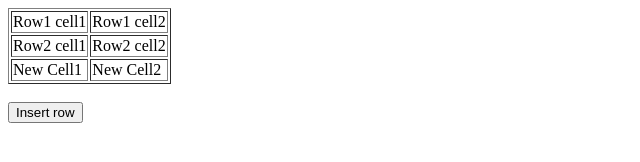
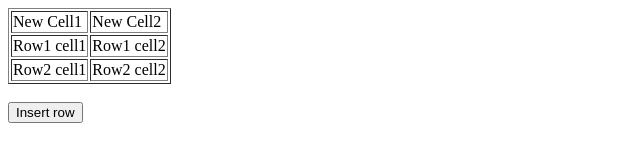
Before and after one commit to acciojob/create-table-1-adityatadas24, a website: page main.html in a window 1280 px wide. Both pictures are taken after a click on the button "Insert row". Shown: the full height of the page, 0-640 px from the left. Drawn offline with Linux system fonts and the light colour scheme.

Commit message:
created a submission

```diff
--- a/main.html
+++ b/main.html
@@ -10,7 +10,7 @@
 
 <body>
 	<table id="sampleTable" border="1">
-		<tr><td>Row1 cell1</td>
+		<tr id="row"><td>Row1 cell1</td>
 		<td>Row1 cell2</td></tr>
 		<tr><td>Row2 cell1</td>
 		<td>Row2 cell2</td></tr>
--- a/script.js
+++ b/script.js
@@ -1,12 +1,26 @@
 function insert_Row() {
     //Write your code here
 	const sampleRow = document.getElementById("sampleTable");
+	const rows = document.querySelector("#sampleTable>tr>td");
 
-	const tr = document.createElement("tr");
-	tr.innerHTML = "<td>New Cell1</td><td>New Cell2</td>";
+	// const tr = document.createElement("tr");
+	// tr.innerHTML = "<td>New Cell1</td><td>New Cell2</td>";
 
-	sampleRow.appendChild(tr);
-	sampleRow.insertAfter(tr);
+	// sampleRow.appendChild(tr);
+
+	 let row = sampleRow.insertRow(0); // We are adding at the end
+
+      // Create table cells
+      let c1 = row.insertCell(0);
+      let c2 = row.insertCell(1);
+
+
+      // Add data to c1 and c2
+      c1.innerText = "New Cell1"
+      c2.innerText = "New Cell2"
+
+
+
 
 
 
```
